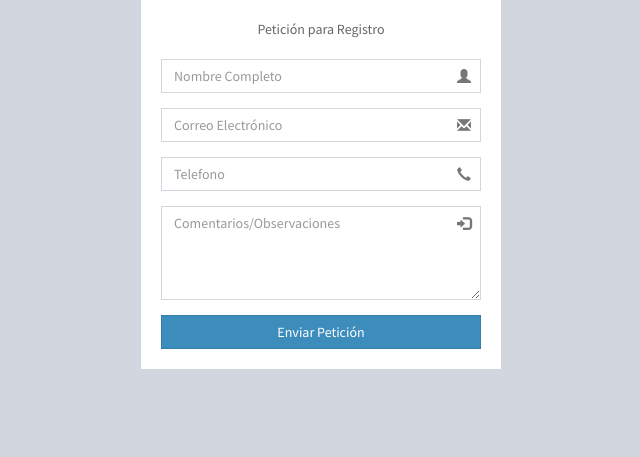
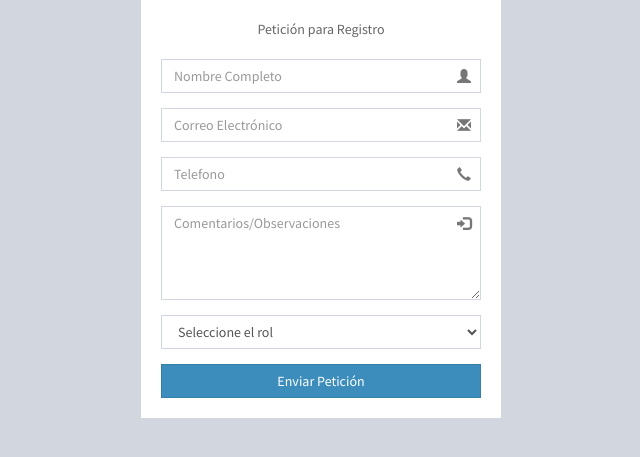
Before and after one commit to steffyn/usaid, a Django app: page /registrate/ in a window 1280 px wide. Shown: the part 136-593 px from the top of the page, without its empty margins (319-959 px from the left). Run offline with Django 3.2, Linux system fonts and the light colour scheme; some libraries are stand-ins or nearby versions.

Commit message:
registrate cambios

```diff
--- a/general/templates/registrate.html
+++ b/general/templates/registrate.html
@@ -68,6 +68,14 @@
         	<textarea rows="4" cols="50" class="form-control" name="observaciones" placeholder="Comentarios/Observaciones"></textarea>
           <span class="glyphicon glyphicon-log-in  form-control-feedback"></span>
         </div>
+        <div class="form-group has-feedback">
+          <select class="form-control" name="rol">
+            <option value="" disabled selected hidden>Seleccione el rol</option>
+            <option value="Consejero">Consejero </option>
+            <option value="Laboratorio"> Laboratorio</option>
+            <option value="Intervenciones"> Intervenciones</option>
+          </select>
+        </div>
         <div class="row">
           <!-- /.col -->
           <div class="col-xs-12">
--- a/general/views.py
+++ b/general/views.py
@@ -43,9 +43,9 @@ def registrate(request):
 		from django.core.mail import EmailMultiAlternatives
 		subject = 'Peticion De Registro'
 		text_content = 'Mensaje...nLinea 2nLinea3'
-		html_content = 'Tienes una nueva Peticion de Registro: <br> <br> Nombre:<b>'+ request.POST.get('nombre') +'</b> <br> Telefono:<b>'+ request.POST.get('telefono') +'</b> <br> Correo: <b>'+ request.POST.get('correo') +'</b><br> Comentario: <b>'+ request.POST.get('observaciones') +'</b> <br>'
-		from_email = 'kshernandez90@gmail.com'
-		to = 'kshernandez90@gmail.com'
+		html_content = 'Tienes una nueva Peticion de Registro: <br> <br> Nombre:<b>'+ request.POST.get('nombre') +'</b> <br> Telefono:<b>'+ request.POST.get('telefono') +'</b> <br> Correo: <b>'+ request.POST.get('correo') +'</b><br> Rol Seleccionado: <b>'+ request.POST.get('rol') +'</b> <br> Comentario: <b>'+ request.POST.get('observaciones') +'</b> <br>'
+		from_email = 'usuariotecugi@gmail.com'
+		to = 'usuariotecugi@gmail.com'
 		msg = EmailMultiAlternatives(subject, text_content, from_email, [to])
 		msg.attach_alternative(html_content, "text/html")
 		msg.send()
```
